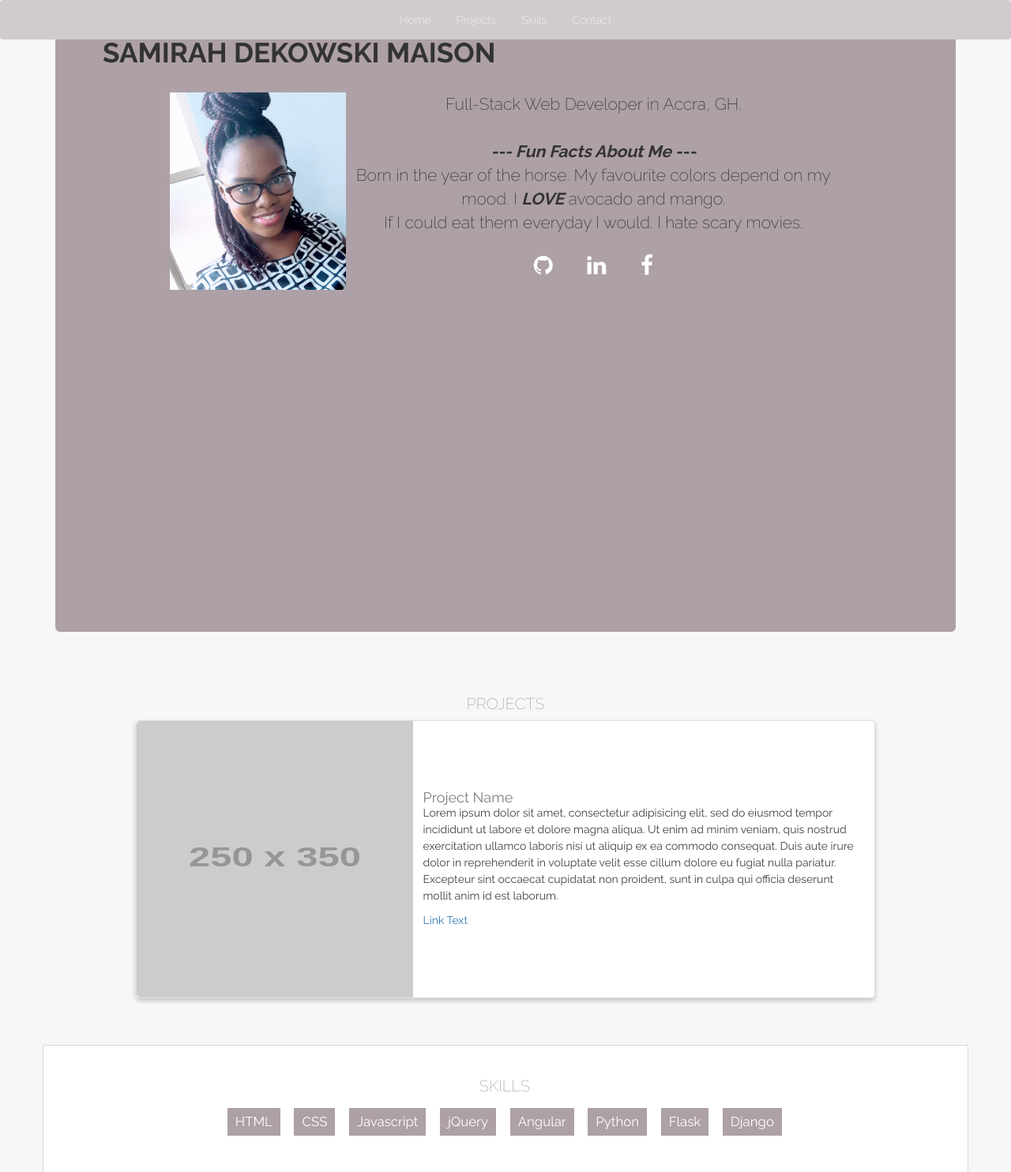
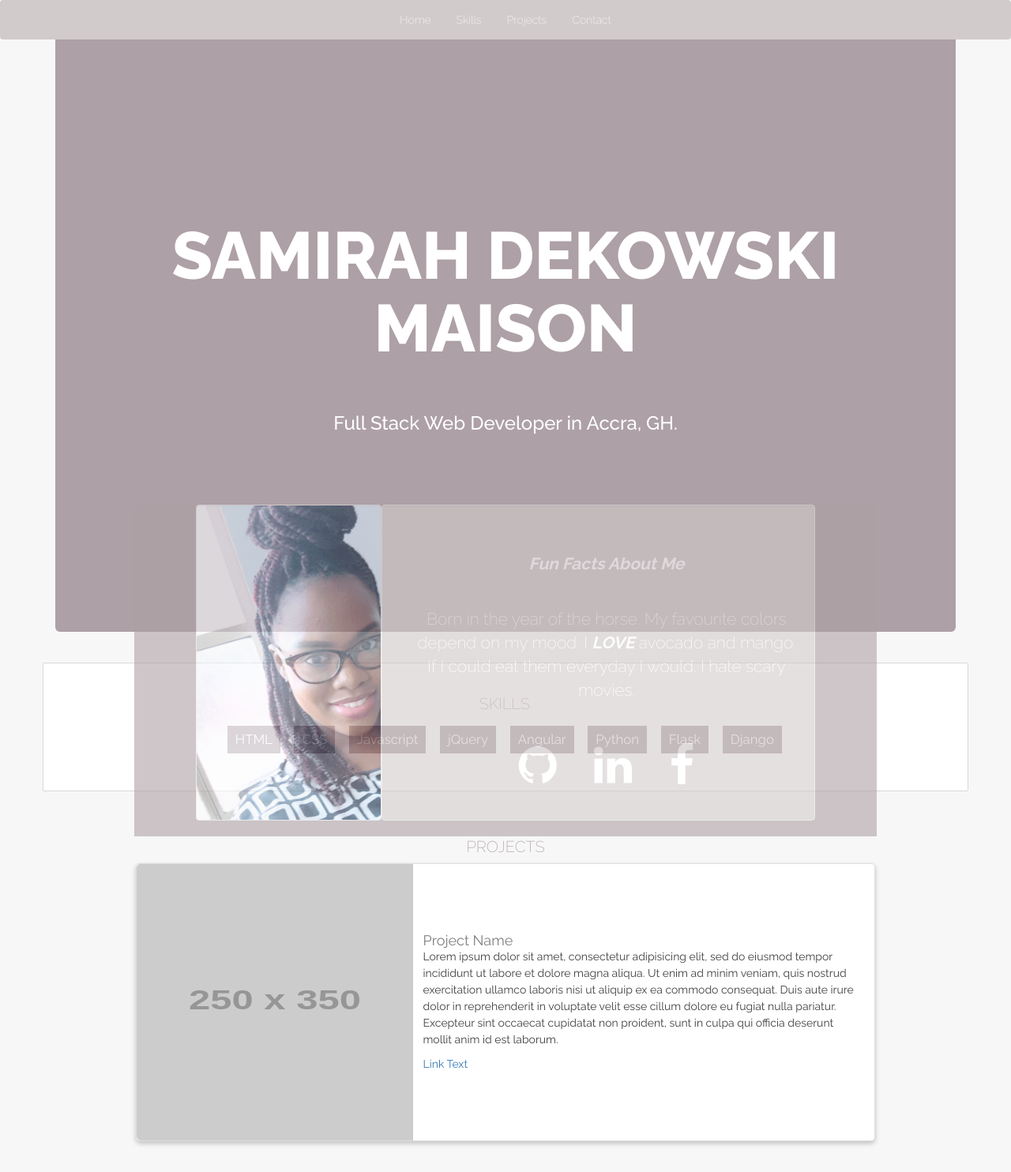
Before and after one commit to sami-mai/Mai-Portfolio, a Django app: page / in a window 1280 px wide. Shown: the top 1484 px of the page at 79% size. Run offline with Django 3.2, Linux system fonts and the light colour scheme; grey boxes labelled with a size stand in for pictures from a placeholder-image service; data that the repository does not hold is empty; some libraries are stand-ins or nearby versions.

Commit message:
fix styles

```diff
--- a/portfolio/templates/index.html
+++ b/portfolio/templates/index.html
@@ -39,16 +39,25 @@
 
     <!-- HEADER -->
     <div class="jumbotron">
+      <br><br><br>
       <div class="jumbotron-text">
-        <h1 style="text-transform: uppercase;font-weight: 700;font-size: 2.5em;margin-top: 0; padding-top:0">Samirah Dekowski Maison</h1>
+        <h1 class="text-center" style="text-transform: uppercase;">Samirah Dekowski Maison</h1>
         <br>
-
-        <div class="row text-center" style="width:950px; padding-left:100px;">
-          <img class="img-responsive img-fluid" style="float:left; width:250px; height:250px; " src="{% static '/images/selfy.jpg'%}" alt="avatar">
-          <div class="">
-            <p>
-              Full-Stack Web Developer in Accra, GH. <br><br><em><strong>--- Fun Facts About Me ---</strong> </em> <br> Born in the year of the horse. My favourite colors depend on my mood. I <strong><em>LOVE</em></strong> avocado and mango. <br>If I
-              could eat them everyday I would. I hate scary movies.
+        <h3 class="text-center">
+         Full Stack Web Developer in Accra, GH.</h3>
+        <br><br>
+        <div class="row" style="background:#ADA0A6;opacity:0.6; margin-left:40px;margin-right:40px;">
+          <div class="col-md-1"></div>
+          <div class="col-md-3 well" style="background-image: url('{% static '/images/selfy.jpg'%}');background-size: cover;">
+            <!-- <div class="row text-center" style="width:950px; padding-left:100px;"> -->
+            <!-- <img class="img-responsive img-fluid img-rounded" style="size:cover; width:300px; height:300px;margin-right:0px; " src="{% static '/images/selfy.jpg'%}" alt="avatar"> -->
+          </div>
+          <div class="col-md-7 well" style="background:#D2CBCB;padding-left:40px;margin-left:0px;">
+            <div class="summary">
+              <br>
+              <p class="text-center"><em><strong> Fun Facts About Me </strong> </em></p>
+              <br>
+              <p>Born in the year of the horse. My favourite colors depend on my mood. I <strong><em>LOVE</em></strong> avocado and mango. <br>If I could eat them everyday I would. I hate scary movies.
               </p>
               <br>
               <div class="jumbotron-social">
@@ -62,15 +71,11 @@
                   <li class="li-social-links">
                     <a class="social" href="https://www.facebook.com/samirah.maison" target="_blank"><i class="fa fa-facebook" aria-hidden="true"></i></a>
                   </li>
-                <!-- <li class="li-social-links">
-            <a class="social" href="https://twitter.com/" target="_blank"><i class="fa fa-twitter" aria-hidden="true"></i></a>
-          </li> -->
-                <!-- <li class="li-social-links">
-            <a class="social" href="https://plus.google.com/" target="_blank"><i class="fa fa-google-plus" aria-hidden="true"></i></a>
-          </li> -->
                 </ul>
               </div>
             </div>
+          </div>
+          <div class="col--1"></div>
         </div>
       </div>
       <!-- <div id="down-arrow">
@@ -184,6 +189,41 @@
     </div> -->
     <!-- END EDUCATION -->
 
+    <!-- BEGIN SKILLS -->
+    <div class="row white box-shadow">
+      <div class="side-content"></div>
+      <div class="main-content">
+        <div class="content-header">
+          <a class="anchor" name="skills"></a>
+          <h2>Skills</h2>
+        </div>
+        <div class="content-body">
+          <ul class="ul-skills">
+
+            <li class="li-skills">HTML</li>
+            <li class="li-skills">CSS</li>
+            <li class="li-skills">Javascript</li>
+            <li class="li-skills">jQuery</li>
+            <li class="li-skills">Angular</li>
+            <li class="li-skills">Python</li>
+            <li class="li-skills">Flask</li>
+            <li class="li-skills">Django</li>
+
+            <!-- <li class="li-skills">Javascript</li>
+            <li class="li-skills">HTML</li>
+            <li class="li-skills">CSS</li>
+            <li class="li-skills">React</li>
+            <li class="li-skills">Node.js</li>
+            <li class="li-skills">Bootstrap</li>
+            <li class="li-skills">Webpack</li>
+            <li class="li-skills">jQuery</li> -->
+          </ul>
+        </div>
+      </div>
+      <div class="side-content"></div>
+    </div>
+    <!-- END SKILLS -->
+    <br>
     <!-- BEGIN PROJECTS -->
     <div class="row">
       <div class="side-content-sm"></div>
--- a/static/css/style.css
+++ b/static/css/style.css
@@ -48,6 +48,23 @@
   /*no bottom margin*/
   display: flex;
   flex-direction: column;
+}
+
+.jumbotron-text {
+  /*TAGLINE UNDER NAME*/
+  font-weight: 400;
+  font-size: 2em;
+  color: white;
+  text-align: center;
+  padding-top: 150px;
+}
+
+.jumbotron-text h1 {
+  /*YOUR NAME*/
+  text-transform: uppercase;
+  font-weight: 800;
+  font-size: 3em;
+  margin-bottom: 0;
 }
 
 .jumbotron-text p {
```
Also changed, not shown: other parts of portfolio/templates/index.html (+2 -35 lines), 1 other file. Lines whose indentation alone changed are shown as unchanged.
